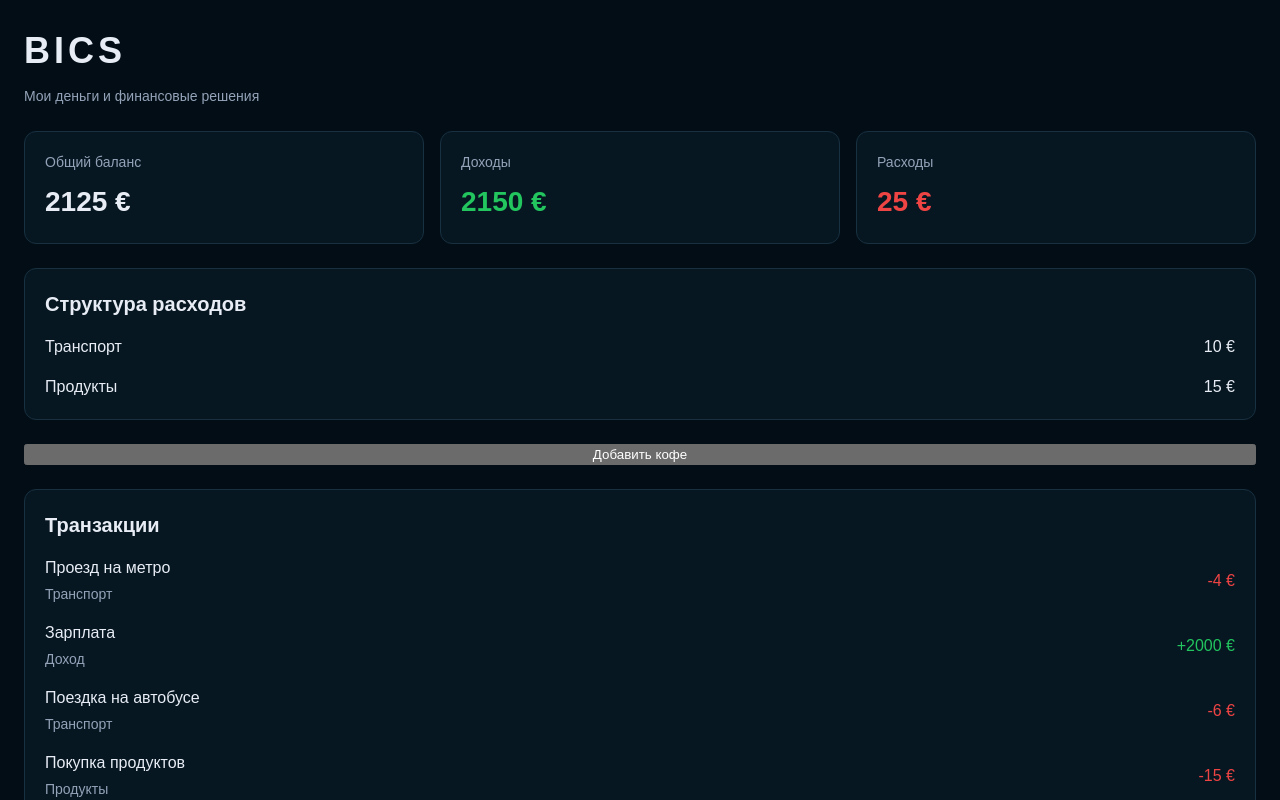
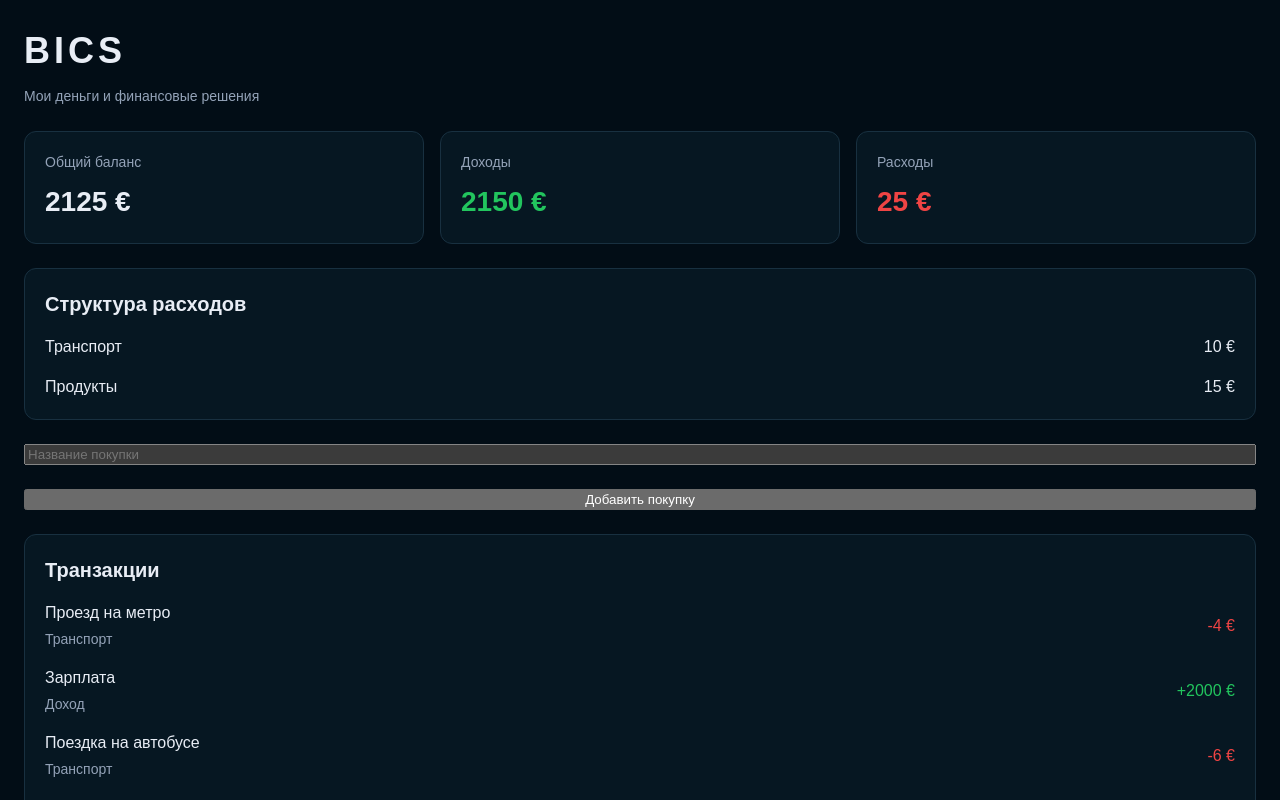
Before and after one commit to iwan-semjonow-dev/BICS, a React (Vite) app: page / in a window 1280 px wide. Shown: the top 800 px of the page. Built offline with nearby package versions, Linux system fonts and the light colour scheme.

Commit message:
Add controlled transaction title input with validation

```diff
--- a/src/App.tsx
+++ b/src/App.tsx
@@ -8,6 +8,8 @@ import type { ExpenseSummary } from "./components/ExpenseStructure/ExpenseStruct
 import { useState } from "react";
 
 function App() {
+
+  const [title, setTitle] = useState("");
 
   const [transactions, setTransactions] = useState<Transaction[]>([
     {
@@ -84,15 +86,19 @@ function App() {
   const totalBalance = totalIncome - totalExpenses;
 
   function handleAddTransaction() {
-    const newTransaction: Transaction =
-      {
+    if (title.trim() === "") {
+      return;
+    }
+
+    const newTransaction: Transaction = {
       id: Math.max(0, ...transactions.map((transaction) => transaction.id)) + 1,
-      title: "Кофе",
+      title: title.trim(),
       category: "Кафе",
       amount: 3,
       type: "expense"
     };
     setTransactions([...transactions, newTransaction]);
+    setTitle("");
   }
 
   return (
@@ -104,7 +110,8 @@ function App() {
         <Balance amount={totalExpenses} title="Расходы" variant="expense" />
       </div>
       <ExpenseStructure expenses={expenseSummaries} />
-      <button onClick={handleAddTransaction}>Добавить кофе</button>
+      <input type="text" placeholder="Название покупки" value={title} onChange={(event) => setTitle(event.target.value)} />
+      <button onClick={handleAddTransaction}>Добавить покупку</button>
       <Transactions transactions={transactions} />
     </div>
   )
```
